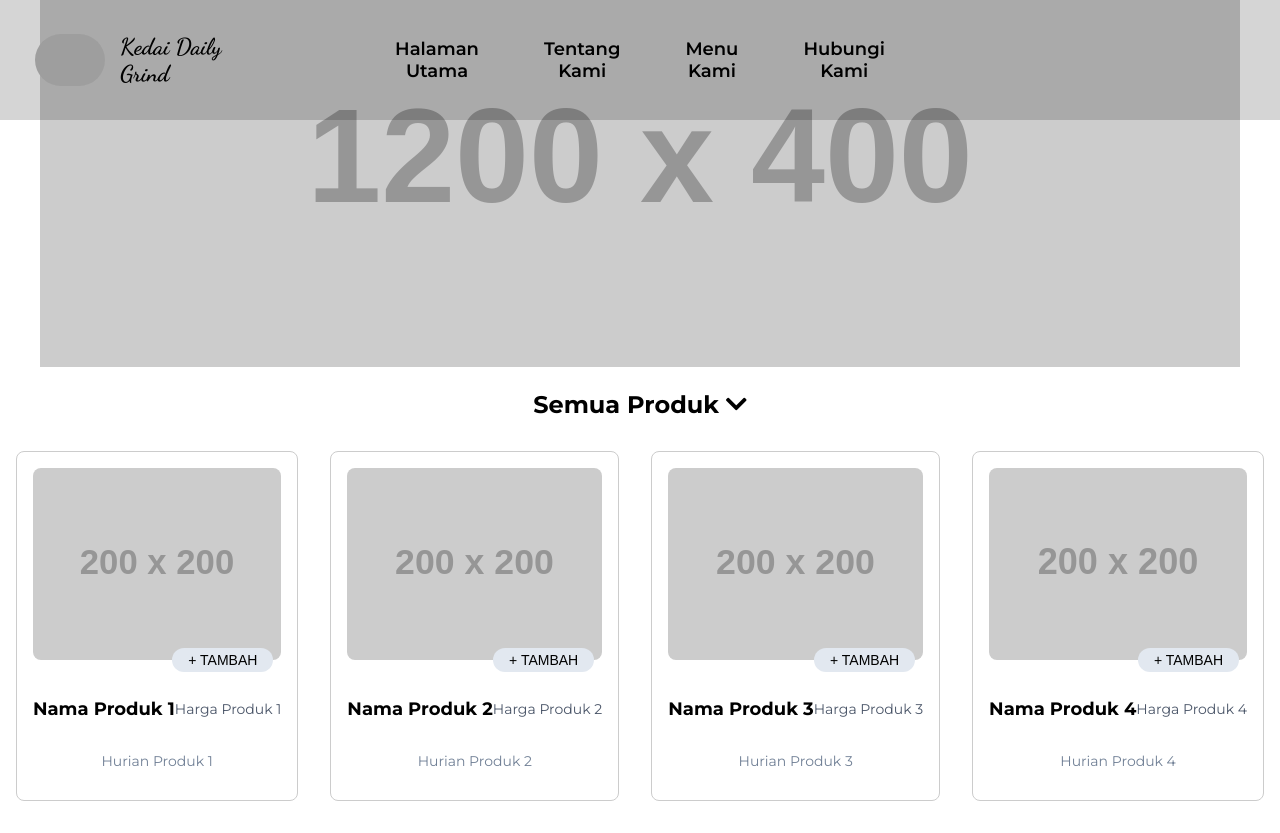
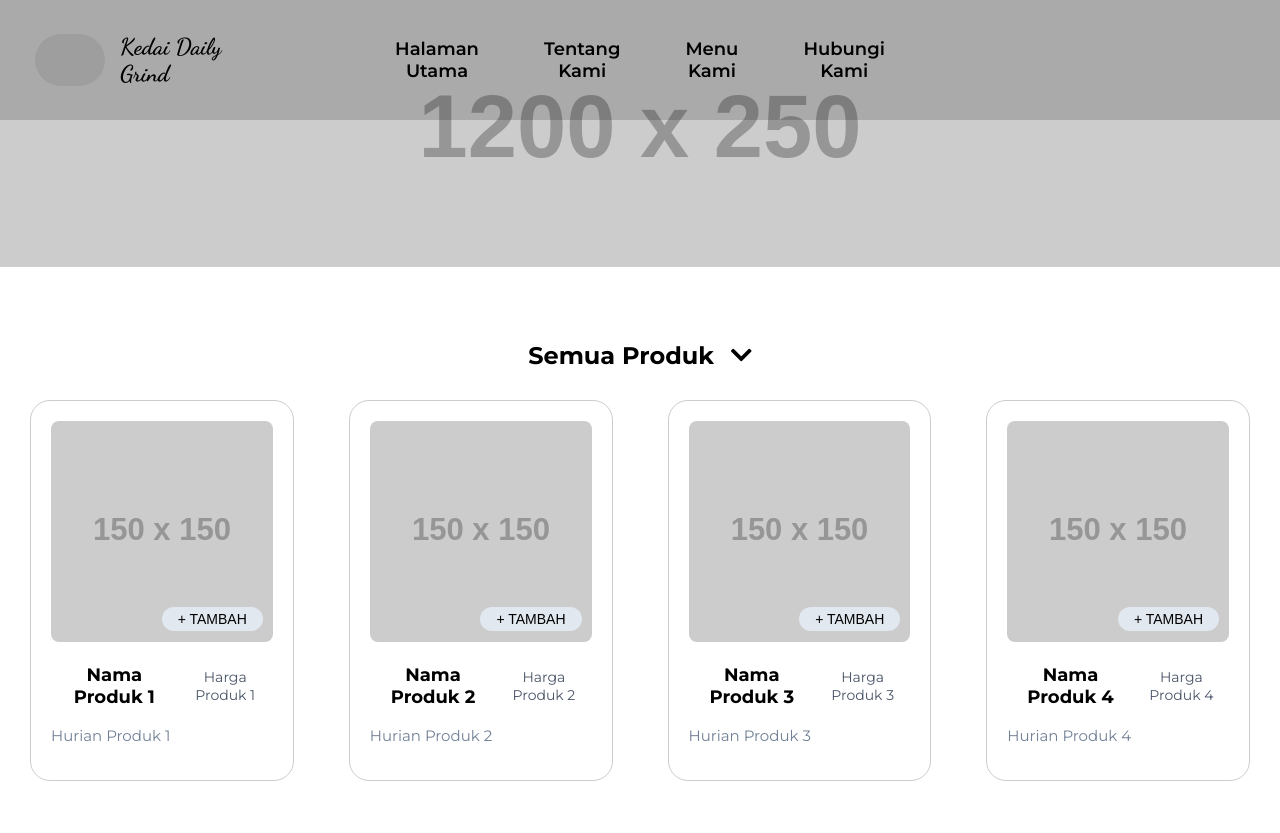
Before and after one commit to Lunarix08/Coffee-Shop-SPM, a PHP site: page / in a window 1280 px wide, after a click that opens the changed part. After the commit the page ends 781 px from the top, so only its background shows below. Run offline with PHP 8.4, Linux system fonts and the light colour scheme; grey boxes labelled with a size stand in for pictures from a placeholder-image service; some libraries are stand-ins or nearby versions; grey boxes are pictures that could not be loaded.

Commit message:
Add files via upload

```diff
--- a/index.html
+++ b/index.html
@@ -22,7 +22,7 @@
             <li><a href="#contact">Hubungi<br>Kami</a></li>
         </ul>
     </div>
-
+    <div class="container">
         <div class="content active" id="home">
             <h1>Home Page</h1>
             <p>Welcome to the Home Page.</p>
@@ -35,17 +35,17 @@
             <p>Learn more about us on this page.</p>
         </div>
 
-    <div class="content" id="menu">
+        <div class="content" id="menu" >
             <div class="banner">
-            <img alt="Main banner image" class="banner-img" height="400" src="https://placehold.co/1200x400" width="1200"/>
+                <img alt="Main banner image" class="banner-img"  src="https://placehold.co/1200x250" />
             </div>
             <div class="categories-show">
-            <h2>Semua Produk <i class="fas fa-chevron-down" onclick="toggleBox()"></i></h2>
+                <h2>Semua Produk <i class="fas fa-chevron-down" style="margin-left: 10px;"></i></h2>
             </div>
             <section class="product-grid">
                 <div class="product-card">
                     <div class="product-image-container">
-                    <img alt="Gambar Produk 1" class="product-image" src="https://placehold.co/200x200"/>
+                        <img alt="Gambar Produk 1" class="product-image" src="https://placehold.co/150x150"/>
                         <button class="add-button">+ TAMBAH</button>
                     </div>
                     <div class="product-info">
@@ -56,7 +56,7 @@
                 </div>
                 <div class="product-card">
                     <div class="product-image-container">
-                    <img alt="Gambar Produk 2" class="product-image" src="https://placehold.co/200x200"/>
+                        <img alt="Gambar Produk 2" class="product-image" src="https://placehold.co/150x150"/>
                         <button class="add-button">+ TAMBAH</button>
                     </div>
                     <div class="product-info">
@@ -67,7 +67,7 @@
                 </div>
                 <div class="product-card">
                     <div class="product-image-container">
-                    <img alt="Gambar Produk 3" class="product-image" src="https://placehold.co/200x200"/>
+                        <img alt="Gambar Produk 3" class="product-image" src="https://placehold.co/150x150"/>
                         <button class="add-button">+ TAMBAH</button>
                     </div>
                     <div class="product-info">
@@ -78,7 +78,7 @@
                 </div>
                 <div class="product-card">
                     <div class="product-image-container">
-                    <img alt="Gambar Produk 4" class="product-image" src="https://placehold.co/200x200"/>
+                        <img alt="Gambar Produk 4" class="product-image" src="https://placehold.co/150x150"/>
                         <button class="add-button">+ TAMBAH</button>
                     </div>
                     <div class="product-info">
@@ -94,6 +94,8 @@
             <h1>Contact Page</h1>
             <p>Get in touch with us.</p>
         </div>
+    </div>
+
 
     <div class="login-n-register-container">
         <div class="login-container">
--- a/style.css
+++ b/style.css
@@ -72,11 +72,16 @@ body, html {
     border-radius: 5px;
     cursor: pointer;
 }
+.container {
+    width: 100%;
+    height: 100%;
+}
 .content {
     display: none;
     color: rgb(0, 0, 0);
     text-align: center;
 }
+
 .content.active {
     display: block;
 }
@@ -137,6 +142,75 @@ body, html {
     font-size: 20px;
     cursor: pointer;
 }
+.banner-img{
+    width: 100%;
+    margin-bottom: 50px;
+}
+.product-grid {
+    display: flex;
+    gap: 55px;
+    margin: 30px;
+    justify-content: center;
+}
+
+.product-card {
+    border: 1px solid #ccc;
+    border-radius: 20px;
+    padding: 20px;
+    background-color: white;
+    transition: box-shadow 0.3s ease;
+    width: 300px;
+}
+
+.product-card:hover {
+    box-shadow: 0 4px 8px rgba(0, 0, 0, 0.2);
+}
+
+.product-image-container {
+    position: relative;
+}
+
+.product-image {
+    width: 100%;
+    object-fit: cover;
+    border-radius: 8px;
+}
+
+.add-button {
+    background-color: #e2e8f0;
+    color: #000;
+    font-size: 0.875rem;
+    padding: 0.25rem 1rem;
+    border-radius: 9999px;
+    position: absolute;
+    bottom: 15px;
+    right: 10px;
+    border: none;
+    cursor: pointer;
+}
+.product-info {
+    display: flex;
+    justify-content: space-between;
+    align-items: center;
+}
+
+.product-name {
+    font-size: 1.125rem;
+    font-weight: bold;
+}
+
+.product-price {
+    font-size: 0.875rem;
+    color: #4A5568; /* Gray color */
+}
+
+.product-description {
+    font-size: 15px;
+    color: #718096;
+    text-align: left;
+    margin-top: 0;
+}
+
 @media (max-width: 1048px) {
     .navbar .logo {
         display: none;
@@ -164,70 +238,5 @@ body, html {
     .login-container .login-btn, .register-container .register-btn {
         padding: 8px;
     }
+
 }
-
-/* Add this to your existing style.css */
-
-.product-grid {
-    display: flex;
-    gap: 2rem;
-    margin: 2rem 0;
-}
-
-.product-card {
-    border: 1px solid #ccc;
-    border-radius: 8px;
-    padding: 1rem;
-    background-color: white;
-    transition: box-shadow 0.3s ease;
-}
-
-.product-card:hover {
-    box-shadow: 0 4px 8px rgba(0, 0, 0, 0.2);
-}
-
-.product-image-container {
-    position: relative;
-}
-
-.product-image {
-    width: 100%;
-    height: 12rem;
-    object-fit: cover;
-    border-radius: 8px;
-    margin-bottom: 1rem;
-}
-
-.add-button {
-    background-color: #e2e8f0;
-    color: #000;
-    font-size: 0.875rem;
-    padding: 0.25rem 1rem;
-    border-radius: 9999px;
-    position: absolute;
-    bottom: 0.5rem;
-    right: 0.5rem;
-    border: none;
-    cursor: pointer;
-}
-
-.product-info {
-    display: flex;
-    justify-content: space-between;
-    align-items: center;
-}
-
-.product-name {
-    font-size: 1.125rem;
-    font-weight: bold;
-}
-
-.product-price {
-    font-size: 0.875rem;
-    color: #4A5568; /* Gray color */
-}
-
-.product-description {
-    font-size: 0.875rem;
-    color: #718096; /* Darker gray */
-}
```
Lines whose indentation alone changed are shown as unchanged.
